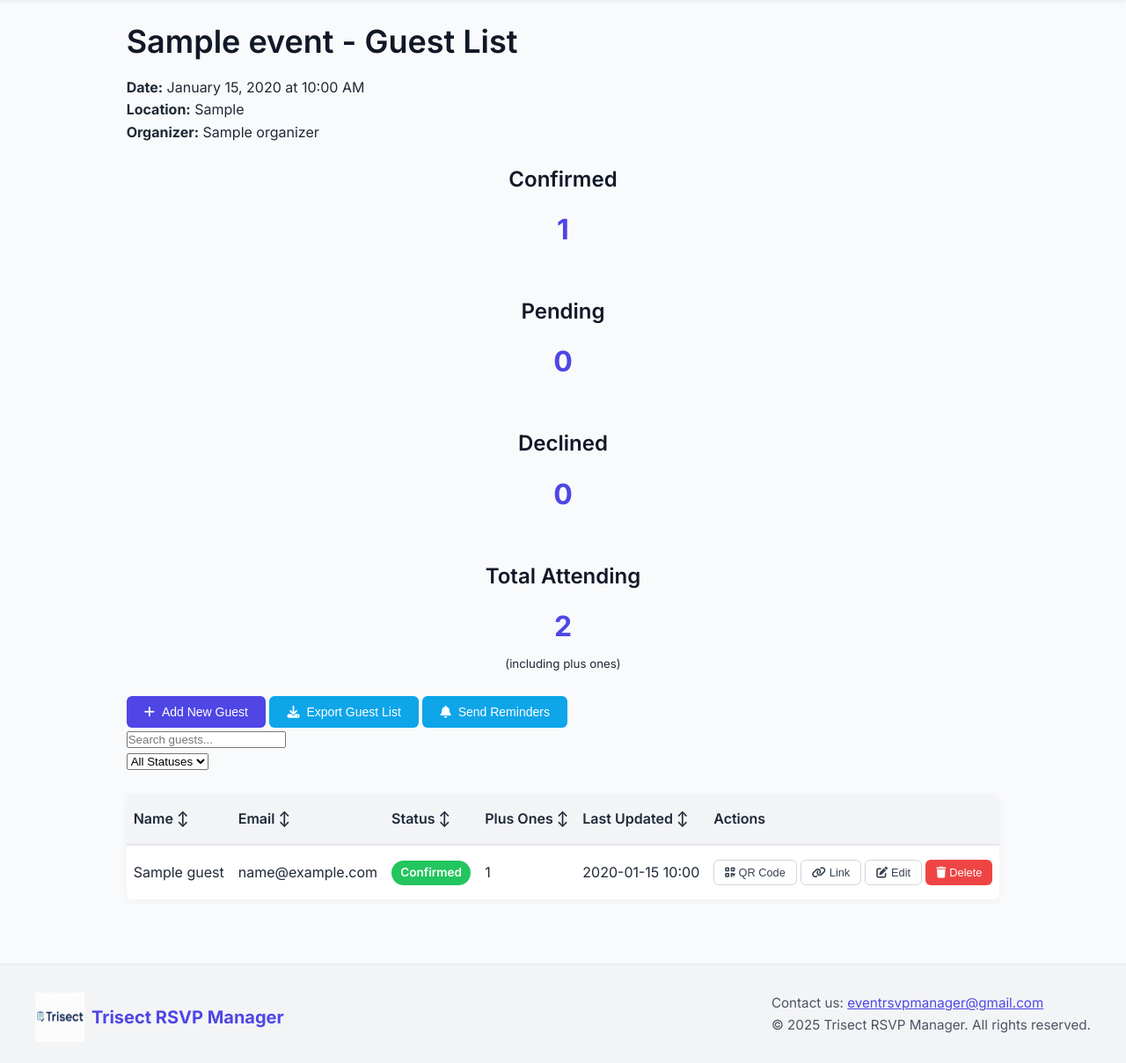
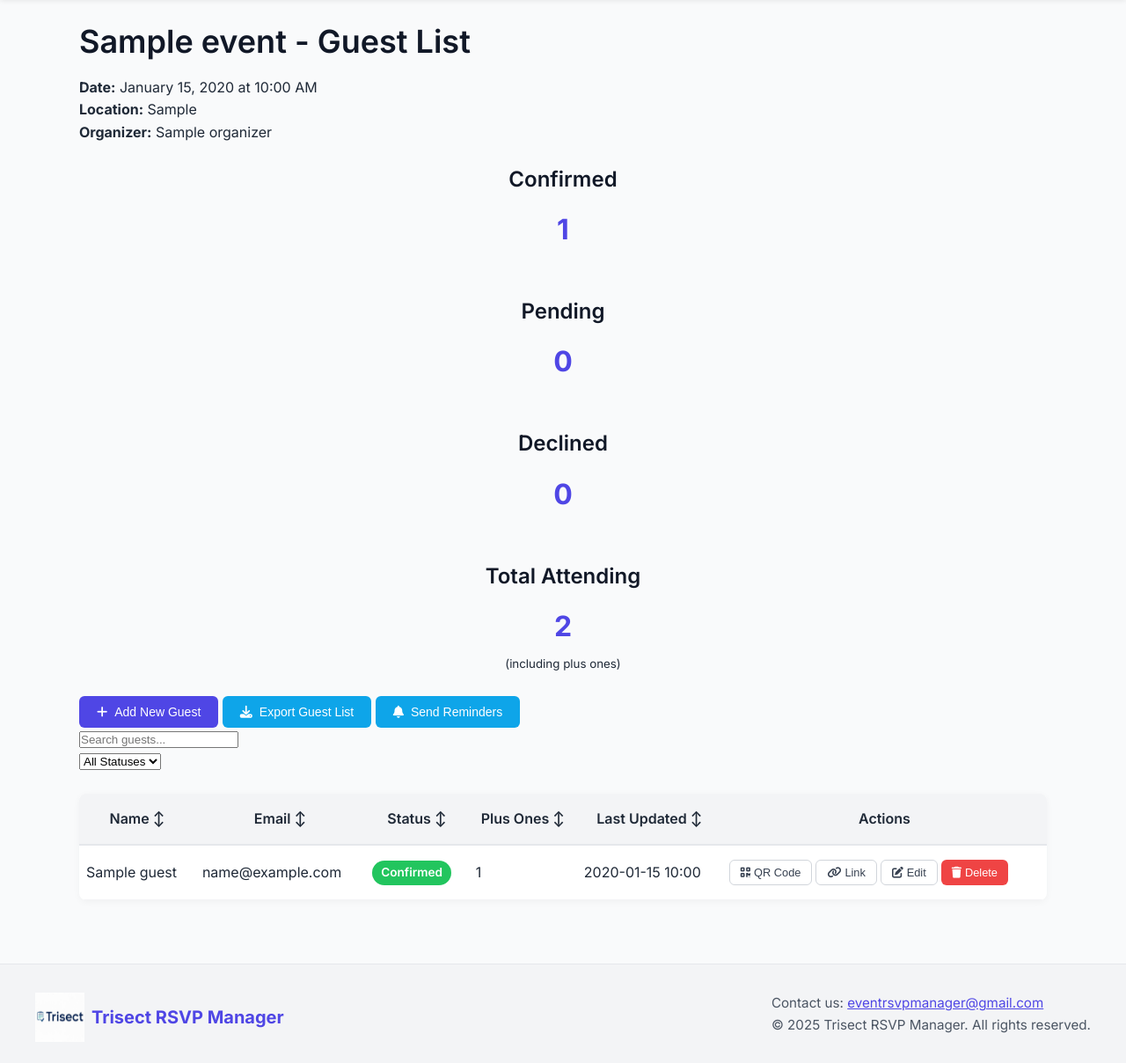
Before and after one commit to anushpranav/Trisect-Event-RSVP-Manager, a Flask app: page /event/1/guests in a window 1280 px wide. Shown: the part 88-1296 px from the top of the page at 88% size. Run offline with Flask 3, Linux system fonts and the light colour scheme; a user stored in the database is signed in; tables that the repository leaves empty hold one stand-in row (values such as "Sample post"); parts of the project's set-up code (start-up, migrations or seed data) failed here and were passed over; some libraries are stand-ins or nearby versions.

Commit message:
ui updates

```diff
--- a/static/styles.css
+++ b/static/styles.css
@@ -589,6 +589,7 @@
 /* Table Styles */
 .guests-table {
     width: 100%;
+    min-width: 1100px;
     border-collapse: collapse;
     background: white;
     border-radius: var(--radius-lg);
@@ -608,6 +609,7 @@
     color: var(--gray-800);
     border-bottom: 2px solid var(--gray-200);
     cursor: pointer;
+    text-align: center;
 }
 
 .guests-table tr {
```
